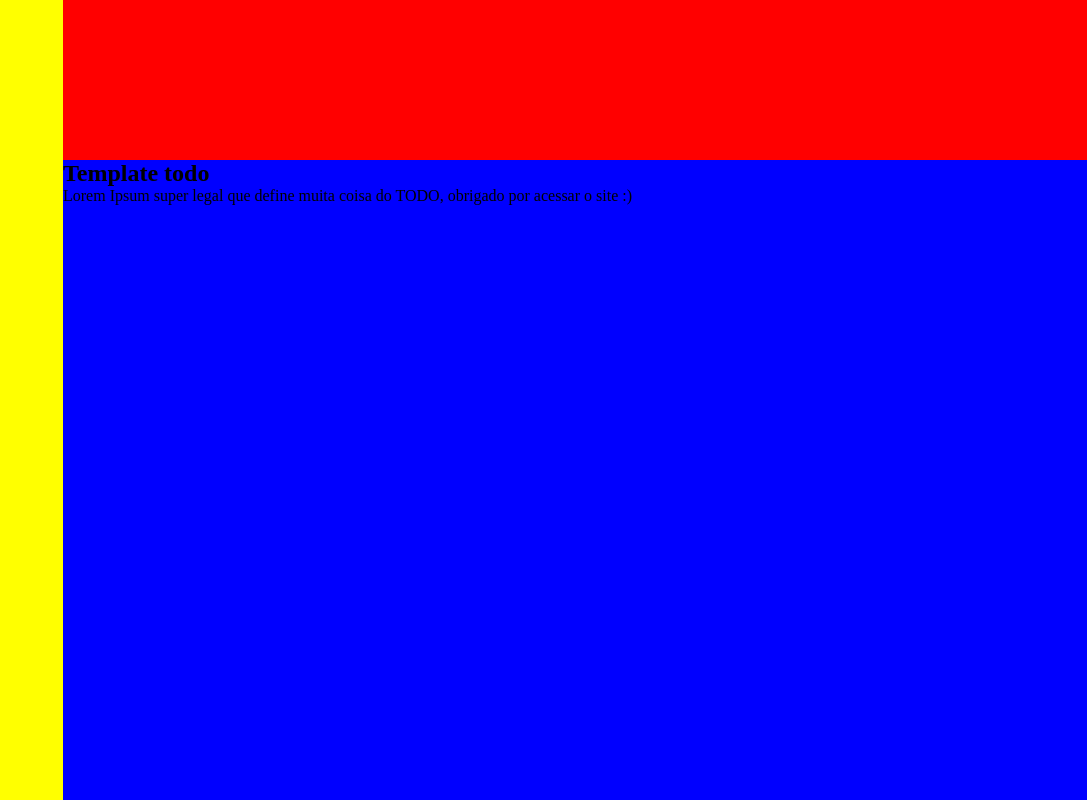
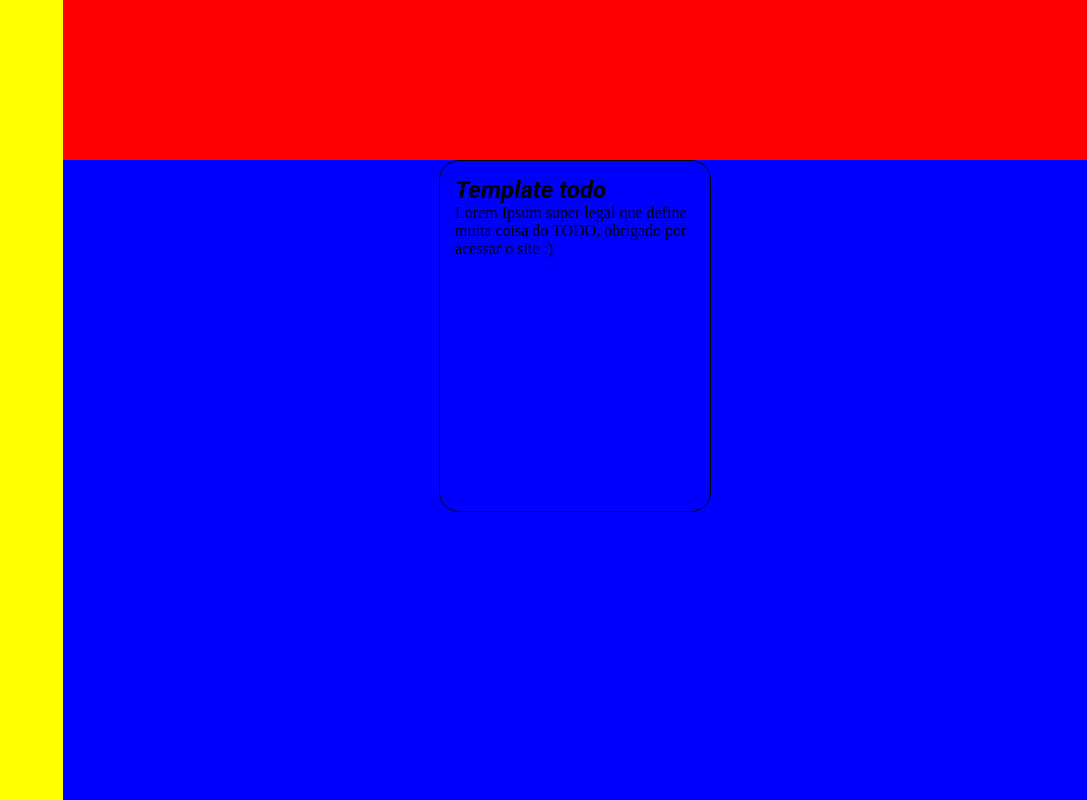
Before and after one commit to DaviLimS/flying-todo-list, a website built with webpack: page src/template.html in a window 1280 px wide. Shown: the whole page, without its empty margins (193-1280 px from the left). Built offline with nearby package versions, Linux system fonts and the light colour scheme.

Commit message:
I started to style the card and the title

```diff
--- a/src/modules/dom.js
+++ b/src/modules/dom.js
@@ -4,8 +4,10 @@ const cardConstructor = (info) => {
     const cardTemplate = document.createElement('div');
     cardTemplate.classList.add('card');
     const title = document.createElement('h2');
+    title.classList.add('cardTitle');
     //Fazer checkbox depois
     const description = document.createElement('p');
+    description.classList.add('cardDescription');
     //fazer o field project dps
 
     title.textContent = info.title || '';
--- a/src/style.css
+++ b/src/style.css
@@ -21,6 +21,9 @@ body {
 }
 
 .main {
+    display: flex;
+    flex-wrap: wrap;
+    justify-content: center;
     background-color: blue;
     width: 100%;
     height: 100%;
@@ -35,3 +38,20 @@ body {
     grid-column: 1 / 2;
     grid-row: 1 / 6;
 }
+
+
+.card {
+    width: 15rem;
+    height: 20rem;
+    border: 0.5px solid black;
+    border-radius: 20px;
+    padding: 15px;
+}
+
+.cardTitle {
+    font-family: Roboto, sans-serif;
+    font-style: oblique;
+
+}
+
+.cardDescription {}
```
